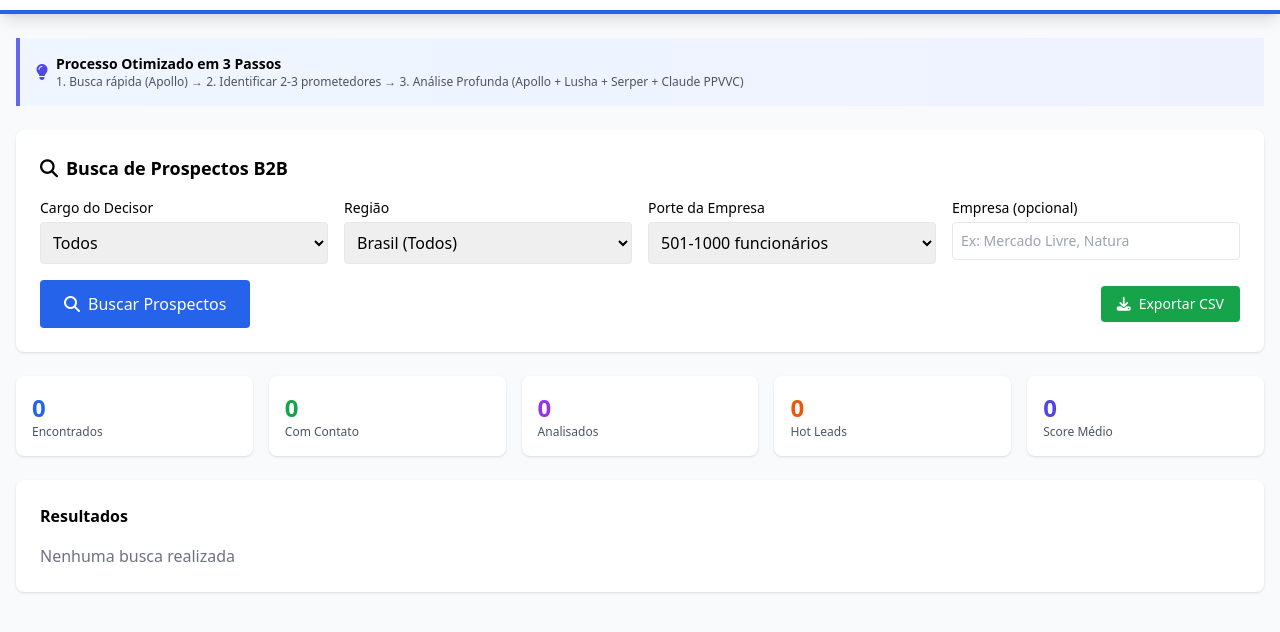
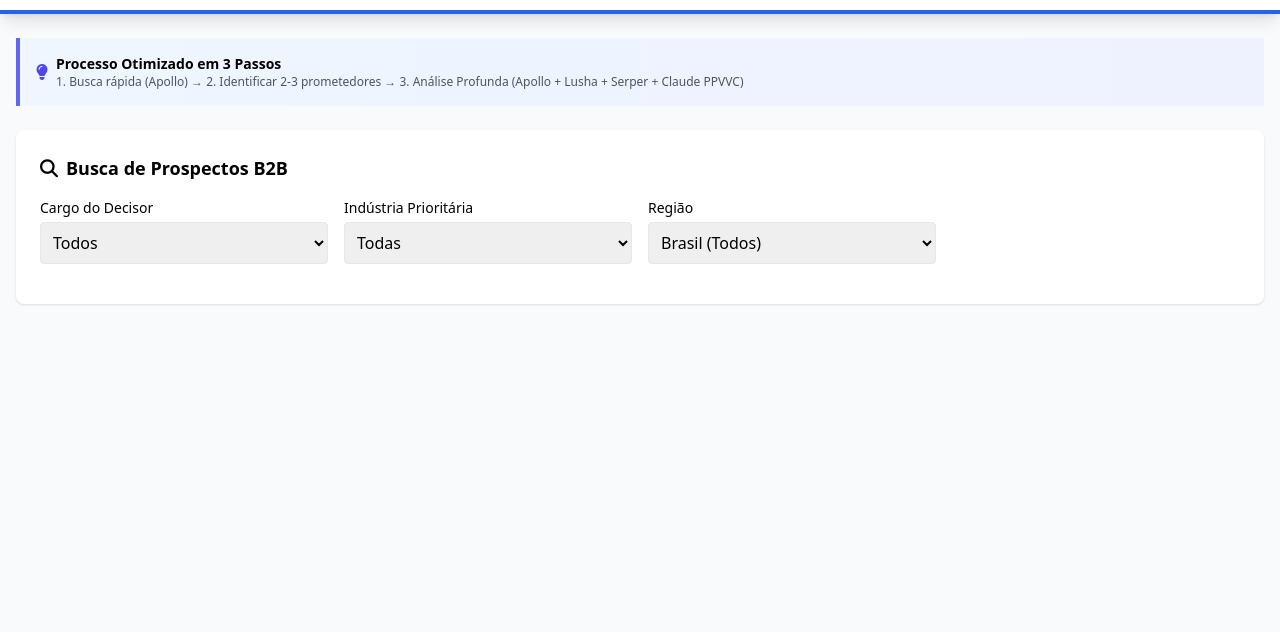
Before and after one commit to tomasdelvaso-crypto/PROSPECTOR, a website: page index.html in a window 1280 px wide. Shown: the part 70-702 px from the top of the page. Drawn offline with nearby package versions, Linux system fonts and the light colour scheme.

Commit message:
Update index.html

```diff
--- a/index.html
+++ b/index.html
@@ -62,6 +62,19 @@
     </div>
 
     <div>
+        <label class="block text-sm font-medium mb-1">Indústria Prioritária</label>
+        <select id="industryFilter" class="w-full p-2 border rounded">
+            <option value="">Todas</option>
+            <option value="ecommerce">E-commerce/Retail</option>
+            <option value="logistics">Logística/3PL/Fulfillment</option>
+            <option value="manufacturing">Manufactura/Indústria</option>
+            <option value="food">Alimentos e Bebidas</option>
+            <option value="pharma">Farmacêutica/Cosmética</option>
+            <option value="automotive">Automotiva/Autopeças</option>
+        </select>
+    </div>
+
+    <div>
         <label class="block text-sm font-medium mb-1">Região</label>
         <select id="locationFilter" class="w-full p-2 border rounded">
             <option value="Brazil">Brasil (Todos)</option>
@@ -69,44 +82,7 @@
             <option value="Rio de Janeiro, Brazil">Rio de Janeiro - RJ</option>
             <option value="Minas Gerais, Brazil">Minas Gerais - MG</option>
             <option value="Santa Catarina, Brazil">Santa Catarina - SC</option>
-                        <option value="Paraná, Brazil">Paraná - PR</option>
-                    </select>
-                </div>
-
-                <div>
-                    <label class="block text-sm font-medium mb-1">Porte da Empresa</label>
-                    <select id="sizeFilter" class="w-full p-2 border rounded">
-                        <option value="501,1000">501-1000 funcionários</option>
-                        <option value="201,500">201-500</option>
-                        <option value="1001,5000">1001-5000</option>
-                        <option value="5001,10000">5001+</option>
-                    </select>
-                </div>
-
-                <div>
-                    <label class="block text-sm font-medium mb-1">Empresa (opcional)</label>
-                    <input type="text"
-                           id="companyFilter"
-                           placeholder="Ex: Mercado Livre, Natura"
-                           class="w-full p-2 border rounded text-sm">
-                </div>
-            </div>
-
-            <div class="flex justify-between items-center">
-                <button onclick="searchProspects()"
-                        class="px-6 py-3 bg-blue-600 text-white rounded hover:bg-blue-700 transition-colors">
-                    <i class="fas fa-search mr-2"></i>Buscar Prospectos
-                </button>
-
-                <div class="flex gap-2">
-                    <button onclick="exportResults()"
-                            class="px-4 py-2 bg-green-600 text-white rounded hover:bg-green-700 text-sm">
-                        <i class="fas fa-download mr-2"></i>Exportar CSV
-                    </button>
-                </div>
-            </div>
-        </div>
-
+            <option value="Paraná, Brazil">Paraná
         <!-- Métricas -->
         <div class="grid grid-cols-5 gap-4 mb-6">
             <div class="bg-white rounded-lg shadow p-4">
```
Lines whose indentation alone changed are shown as unchanged.
